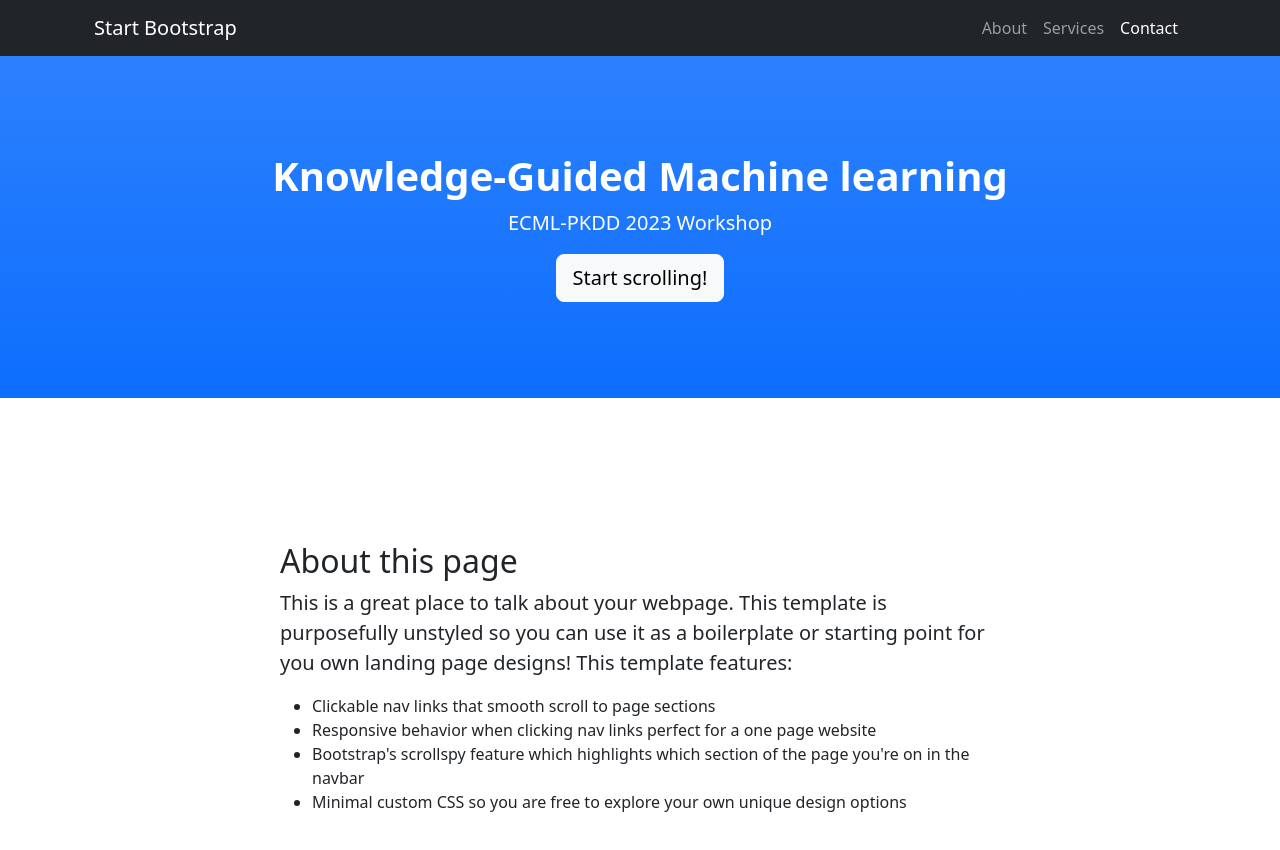
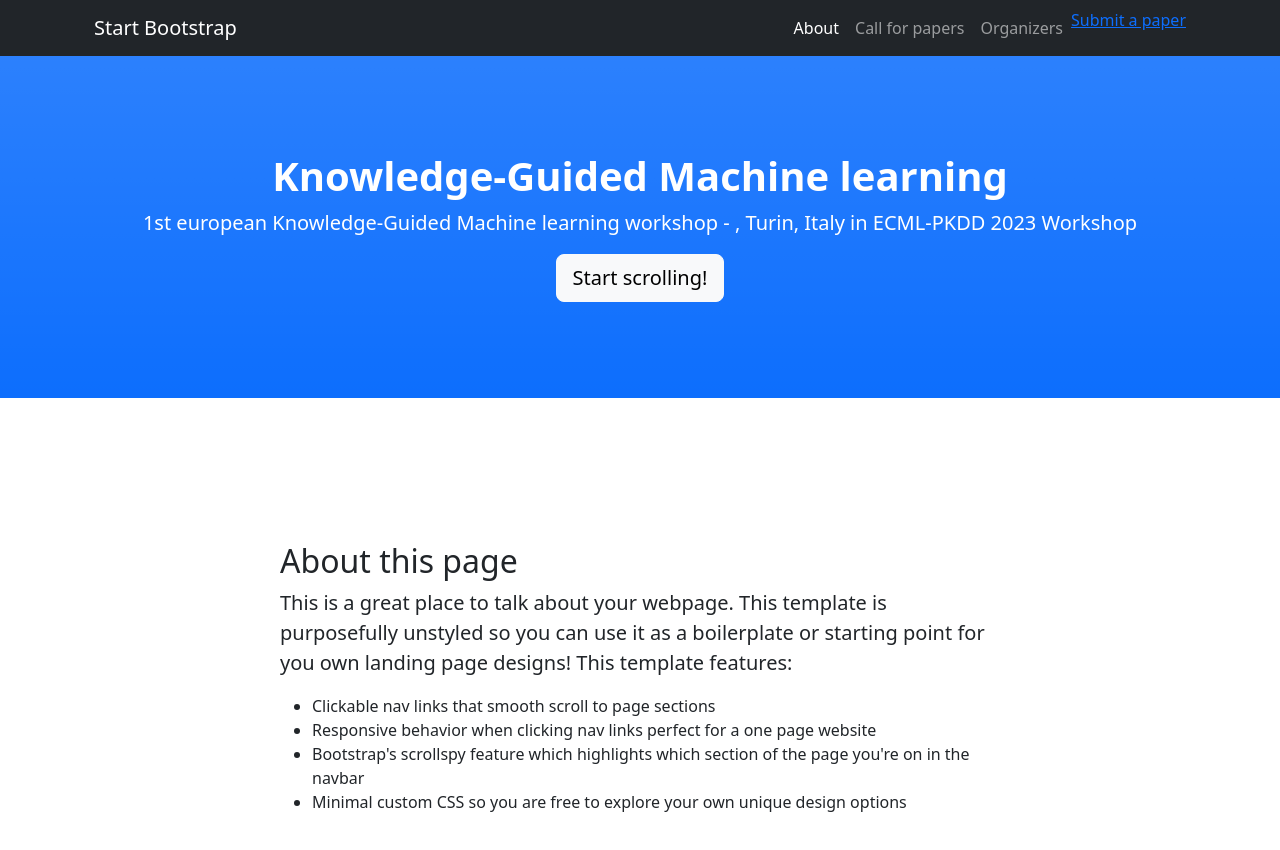
Before and after one commit to pavmassimo/tiny2025, a plain HTML site: page index.html in a window 1280 px wide. Shown: the top 850 px of the page. Drawn offline with nearby package versions, Linux system fonts and the light colour scheme.

Commit message:
First edit

```diff
--- a/index.html
+++ b/index.html
@@ -19,8 +19,9 @@
                 <div class="collapse navbar-collapse" id="navbarResponsive">
                     <ul class="navbar-nav ms-auto">
                         <li class="nav-item"><a class="nav-link" href="#about">About</a></li>
-                        <li class="nav-item"><a class="nav-link" href="#services">Services</a></li>
-                        <li class="nav-item"><a class="nav-link" href="#contact">Contact</a></li>
+                        <li class="nav-item"><a class="nav-link" href="#callforpapers">Call for papers</a></li>
+                        <li class="nav-item"><a class="nav-link" href="#organizers">Organizers</a></li>
+                        <li class="nav-item"><a href="btn btn-primary">Submit a paper</a></li>
                     </ul>
                 </div>
             </div>
@@ -29,7 +30,7 @@
         <header class="bg-primary bg-gradient text-white">
             <div class="container px-4 text-center">
                 <h1 class="fw-bolder">Knowledge-Guided Machine learning</h1>
-                <p class="lead">ECML-PKDD 2023 Workshop</p>
+                <p class="lead">1st european Knowledge-Guided Machine learning workshop - , Turin, Italy in ECML-PKDD 2023 Workshop</p>
                 <a class="btn btn-lg btn-light" href="#about">Start scrolling!</a>
             </div>
         </header>
```
